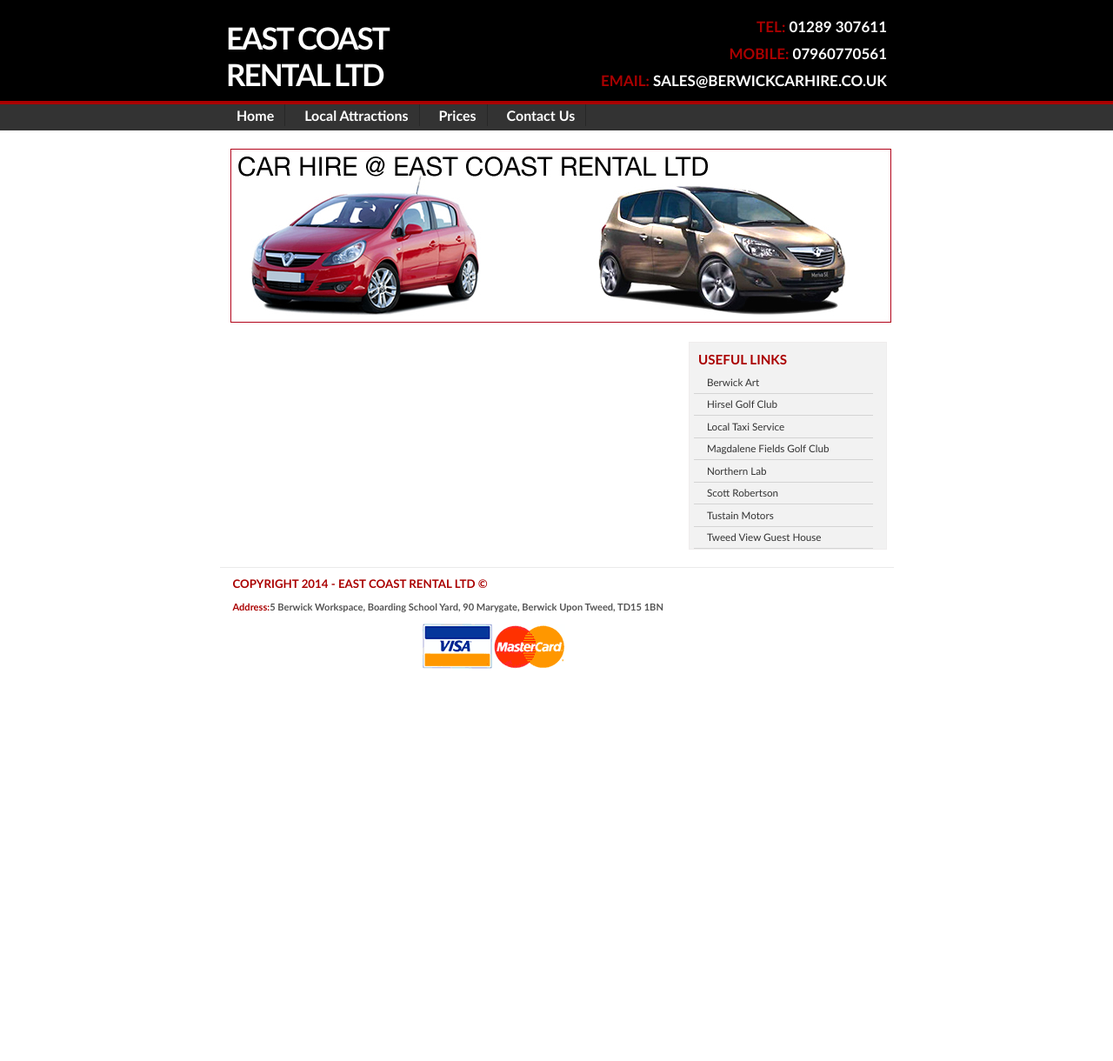
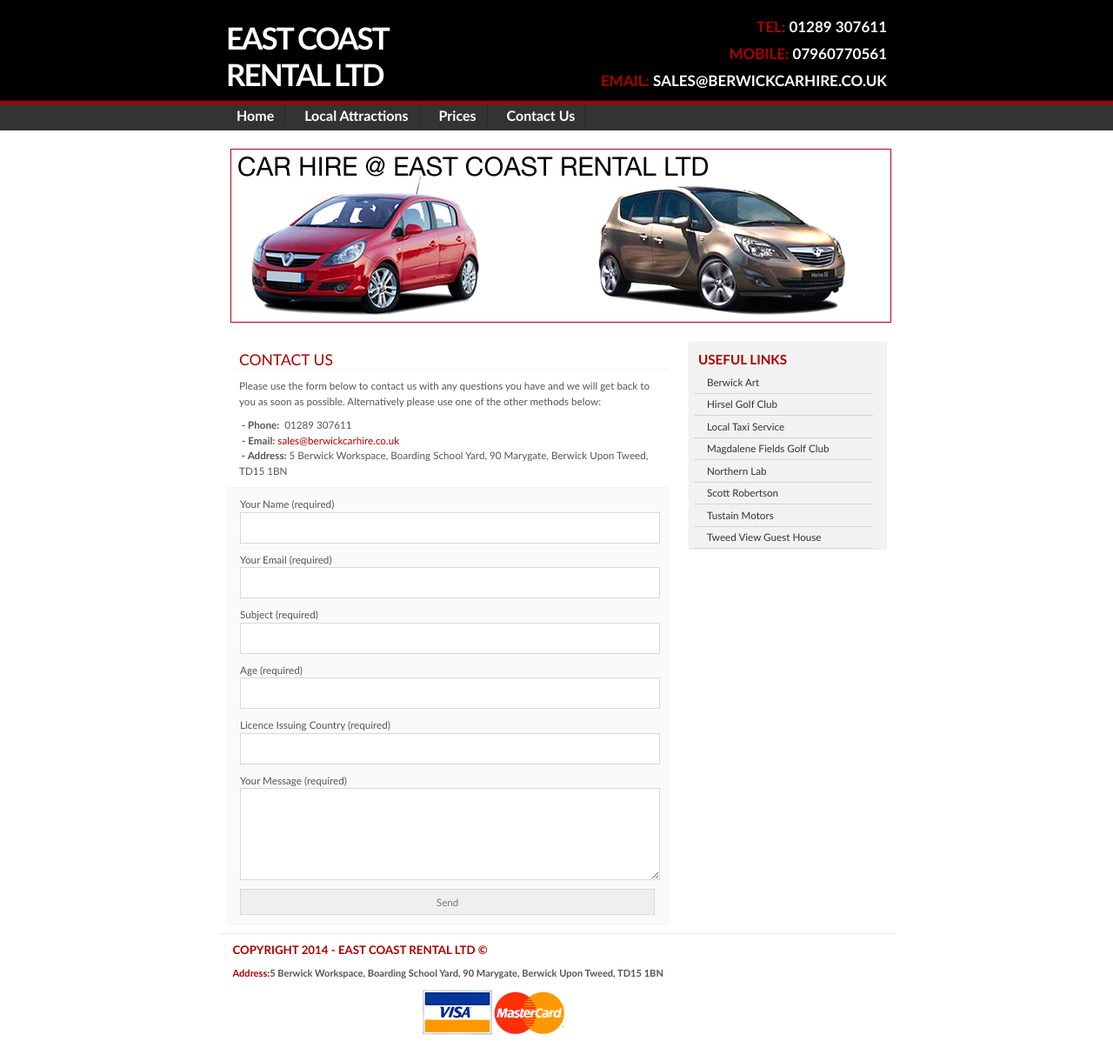
Before and after one commit to scottrobertson/eastcoastrental.co.uk, a Jekyll site: the page built from contact/index.html, in a window 1280 px wide. Shown: the whole page at 87% size. Built offline with Jekyll 4.4.1, drawn with Linux system fonts in a browser that asks for light colours; Markdown is read by kramdown in place of the engine named in the settings; before the commit the page ends 900 px from its top, so only the background shows below that.

Commit message:
Add contact form

```diff
--- a/contact/index.html
+++ b/contact/index.html
@@ -2,3 +2,58 @@
 layout: default
 title: East Coast Rental | Berwick Car Hire | Aiming for a more personal and accessible car hire experience.
 ---
+
+<h1>Contact Us</h1>
+<p>Please use the form below to contact us with any questions you have and we will get back to you as soon as possible.&nbsp;Alternatively&nbsp;please
+    use one of the other methods below:
+</p>
+<p>
+    <strong>&nbsp;- Phone:&nbsp;</strong>&nbsp;01289 307611<br>
+    &nbsp;<strong>- Email:</strong> <a href="mailto:sales@berwickcarhire.co.uk">sales@berwickcarhire.co.uk</a><br>
+    <strong>&nbsp;- Address:</strong>&nbsp;5 Berwick Workspace, Boarding School Yard, 90 Marygate, Berwick Upon Tweed,
+    TD15 1BN
+</p>
+
+<form action="http://email-sender.herokuapp.com/b538b288d85d48404e24ea07d814cf5b" method="post">
+
+    <p>Your Name (required)<br>
+        <span class="form-control-wrap">
+            <input type="text" name="name" class="form-control" />
+        </span>
+    </p>
+
+    <p>Your Email (required)<br>
+        <span class="form-control-wrap">
+            <input type="email" name="from" class="form-control" />
+        </span>
+    </p>
+
+    <p>Subject (required)<br>
+        <span class="form-control-wrap">
+            <input type="text" name="subject" class="form-control" />
+        </span>
+    </p>
+
+    <p>Age (required)<br>
+        <span class="form-control-wrap DriversAge">
+            <input type="text" name="DriversAge" class="form-control" />
+        </span>
+    </p>
+
+    <p>Licence Issuing Country (required)<br>
+        <span class="form-control-wrap LicenceIssusingCountry">
+            <input type="text" name="LicenceIssusingCountry" class="form-control" />
+        </span>
+    </p>
+
+    <p>Your Message (required)<br>
+        <span class="form-control-wrap">
+            <textarea name="message" cols="40" rows="10" class="form-control area "></textarea>
+        </span>
+    </p>
+
+    <p>
+        <input type="submit" value="Send" class="form-control">
+    </p>
+
+</form>
```
